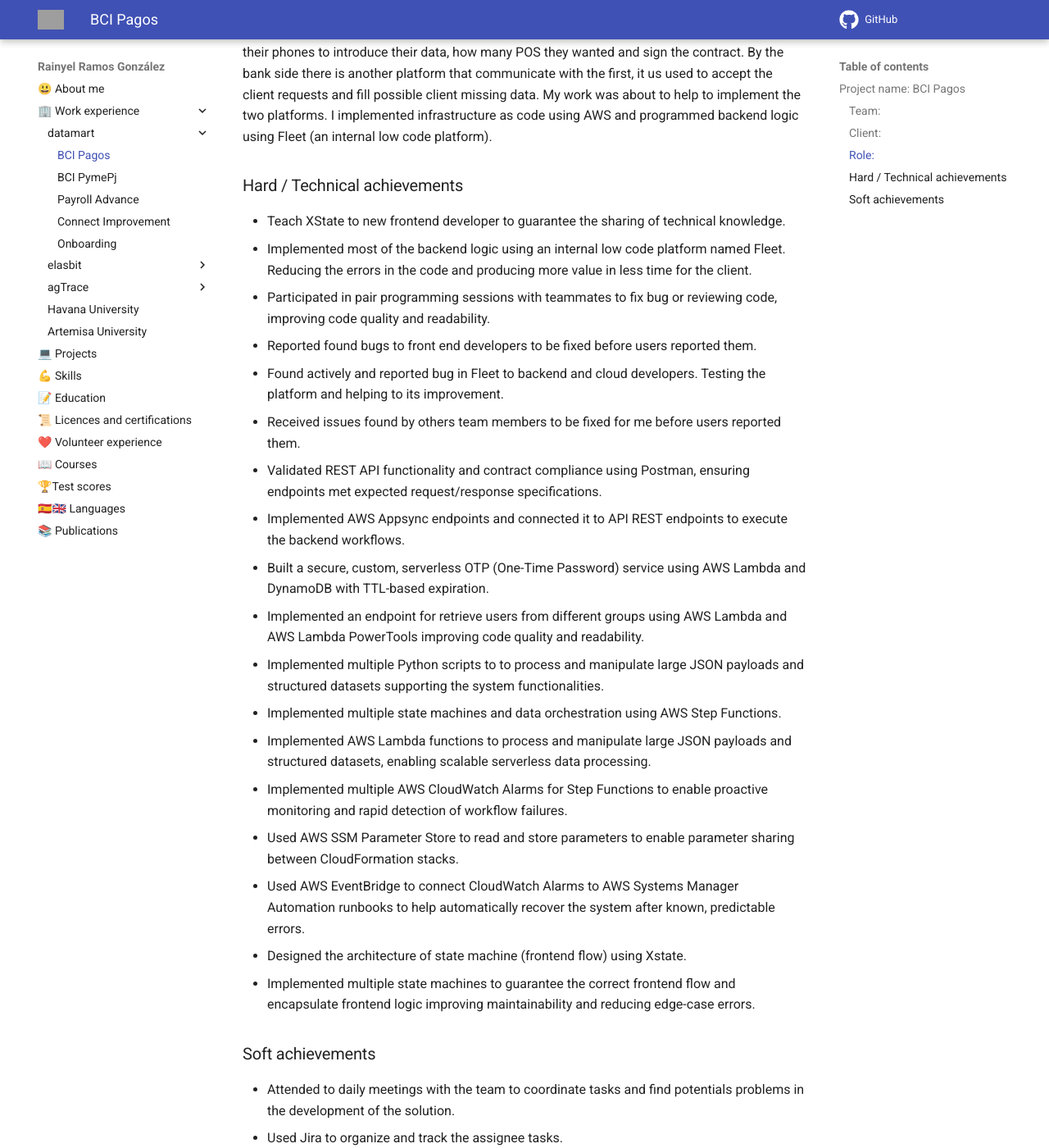
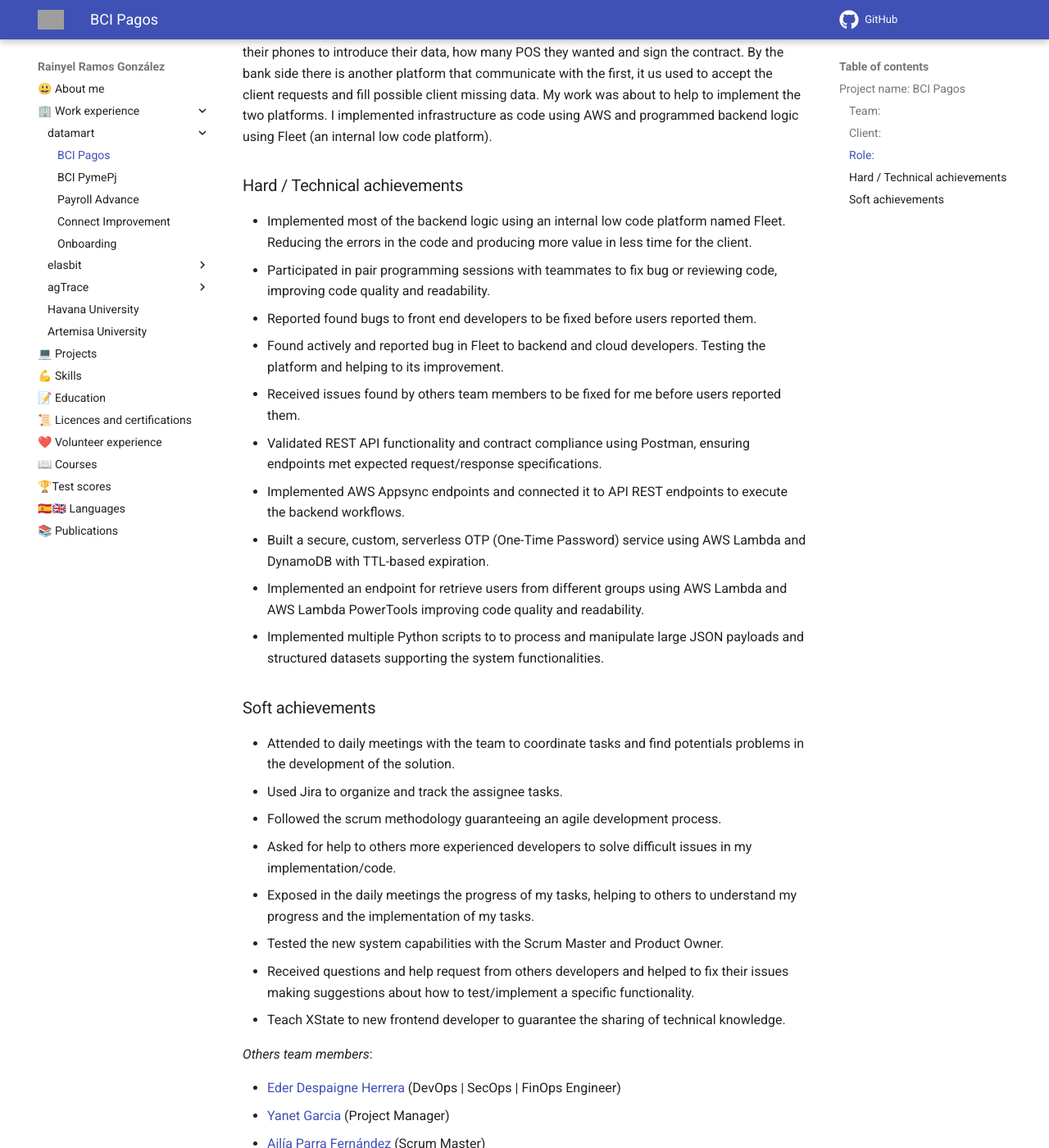
Before and after one commit to rayniel95/rayniel95.github.io, an MkDocs documentation site: the page built from docs/work_experience/datamart/bci_pagos.md, in a window 1280 px wide and 1400 px high, scrolled down 639 px. Shown: the whole window at 82% size. Built offline with MkDocs 1.6.1 and Material for MkDocs 9.7.7, drawn with Linux system fonts in a browser that asks for light colours; some of the changed text lies outside the part shown; grey boxes are pictures that could not be loaded.

Commit message:
docs(datamart): reorganize achievements in BCI Pagos experience

```diff
--- a/docs/work_experience/datamart/bci_pagos.md
+++ b/docs/work_experience/datamart/bci_pagos.md
@@ -22,7 +22,6 @@ This project is related to create a SaaS platform for chilean bank BCI. The basi
 <!-- small description about the client and its requirements or problems, how I solve it -->
 ### Hard / Technical achievements
 
-- Teach XState to new frontend developer to guarantee the sharing of technical knowledge.
 - Implemented most of the backend logic using an internal low code platform named Fleet. Reducing the errors in the code and producing more value in less time for the client.
 - Participated in pair programming sessions with teammates to fix bug or reviewing code, improving code quality and readability.
 - Reported found bugs to front end developers to be fixed before users reported them.
@@ -37,14 +36,6 @@ the backend workflows.
  AWS Lambda PowerTools improving code quality and readability.
 - Implemented multiple Python scripts to to process and manipulate large JSON payloads and structured datasets supporting the system functionalities.
 
-- Implemented multiple state machines and data orchestration using AWS Step Functions.
-- Implemented AWS Lambda functions to process and manipulate large JSON payloads and structured datasets, enabling scalable serverless data processing.
-- Implemented multiple AWS CloudWatch Alarms for Step Functions to enable proactive monitoring and rapid detection of workflow failures.
-- Used AWS SSM Parameter Store to read and store parameters to enable parameter sharing between CloudFormation stacks.
-- Used AWS EventBridge to connect CloudWatch Alarms to AWS Systems Manager Automation runbooks to help automatically recover the system after known, predictable errors.
-- Designed the architecture of state machine (frontend flow) using Xstate.
-- Implemented multiple state machines to guarantee the correct frontend flow and encapsulate frontend logic improving maintainability and reducing edge-case errors.
-
 ### Soft achievements
 
 - Attended to daily meetings with the team to coordinate tasks and find potentials problems in the development of the solution.
@@ -54,7 +45,7 @@ the backend workflows.
 - Exposed in the daily meetings the progress of my tasks, helping to others to understand my progress and the implementation of my tasks.
 - Tested the new system capabilities with the Scrum Master and Product Owner.
 - Received questions and help request from others developers and helped to fix their issues making suggestions about how to test/implement a specific functionality.
-- Teach to fresh developers the architecture and flow implementation of frontend state machines.
+- Teach XState to new frontend developer to guarantee the sharing of technical knowledge.
 
 *Others team members*:
 <!-- maybe extend this with more public profiles? -->
```
